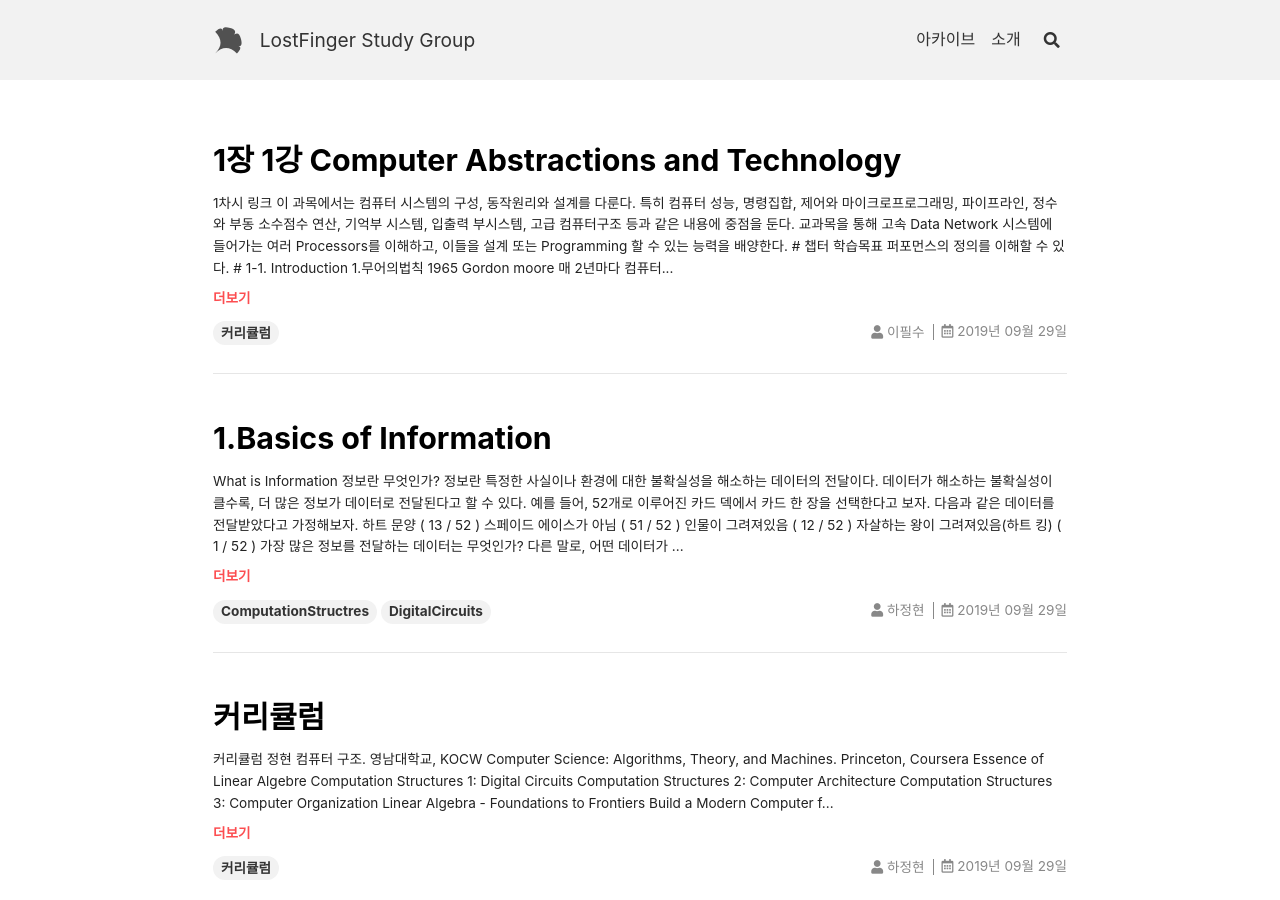
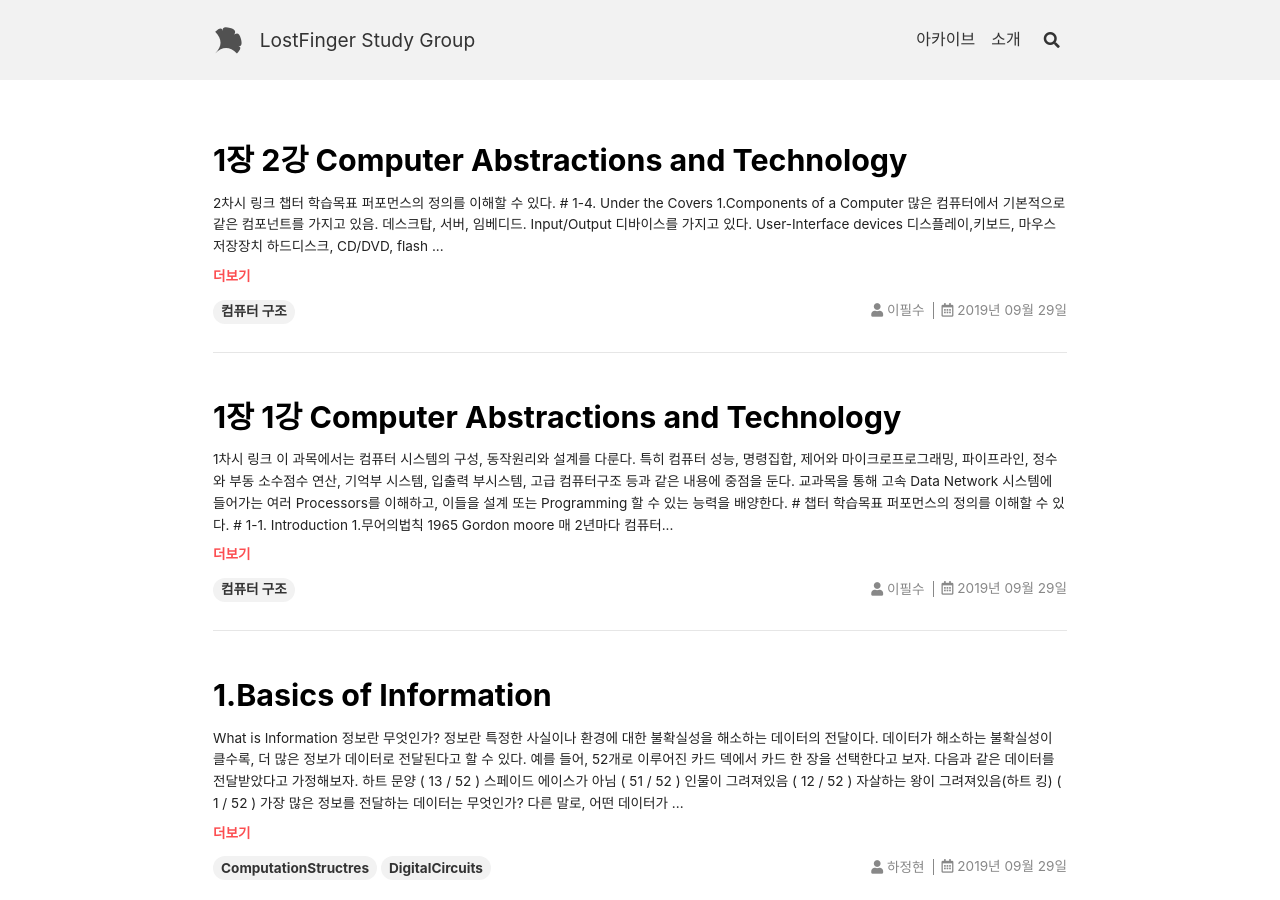
Before and after one commit to LostFinger/LostFinger.github.io, a Jekyll site: the page built from index.html, in a window 1280 px wide and 900 px high. Built offline with Jekyll 4.4.1, drawn with Linux system fonts in a browser that asks for light colours; nearby versions of some CDN libraries; the list of posts is cut into pages by our own code.

Commit message:
태그 수정

```diff
--- a/_posts/Computer_Structures_KOCW/01.WEEK1_Chapter1_Computer_Abstractions_and_Technology/2019-09-29-Computer-Structure.md
+++ b/_posts/Computer_Structures_KOCW/01.WEEK1_Chapter1_Computer_Abstractions_and_Technology/2019-09-29-Computer-Structure.md
@@ -1,6 +1,6 @@
 ---
 title: 1장 1강 Computer Abstractions and Technology
-tags: 커리큘럼
+tags: ['컴퓨터 구조']
 author: pilsoo lee
 show_author_profile: true
 ---
--- a/_posts/Computer_Structures_KOCW/02.WEEK1_Chapter1_Computer_Abstractions_and_Technology/README.md
+++ b/_posts/Computer_Structures_KOCW/02.WEEK1_Chapter1_Computer_Abstractions_and_Technology/2019-09-29-Computer-Structure.md
@@ -1,6 +1,6 @@
 ---
 title: 1장 2강 Computer Abstractions and Technology
-tags: 커리큘럼
+tags: ['컴퓨터 구조']
 author: pilsoo lee
 show_author_profile: true
 ---
```
